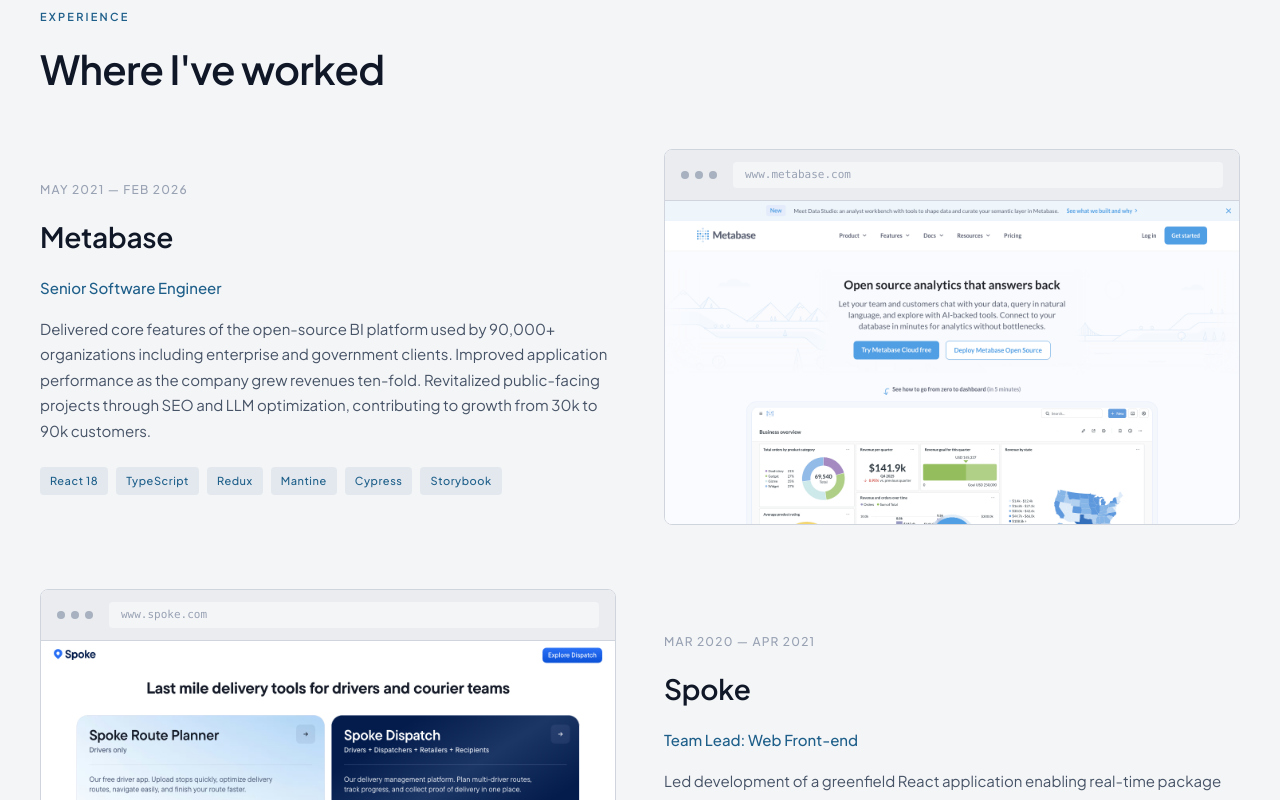
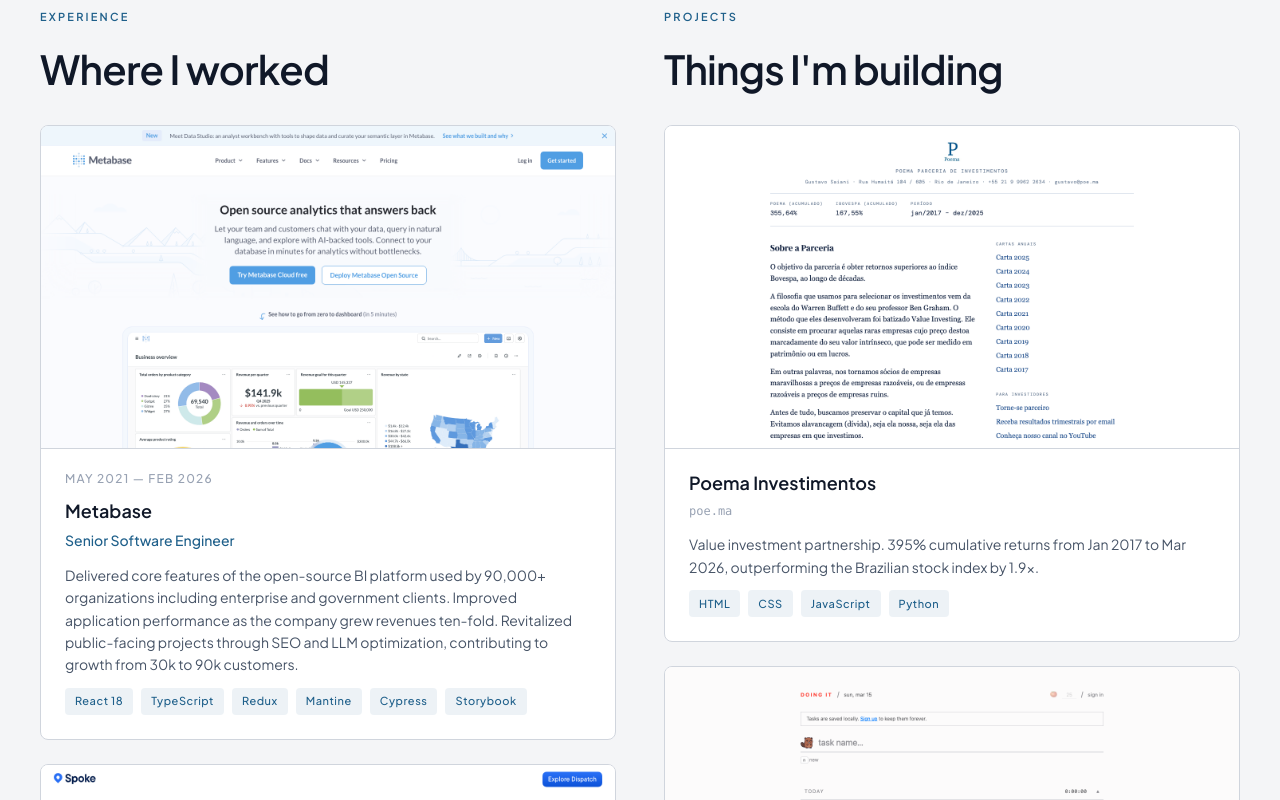
Before and after one commit to gusaiani/gustavosaiani.com, a Next.js app: page / in a window 1280 px wide. Shown: the part 400-1200 px from the top of the page. Built offline with nearby package versions, Linux system fonts and the light colour scheme.

Commit message:
Unify experience and projects into two-column card layout (#8) (#8)
Left column shows work history, right column shows projects — both
as image-above-text cards. Adds tech tags to every project. Removes
the alternating browser-mockup layout and unused BrowserFrame component.

```diff
--- a/app/globals.css
+++ b/app/globals.css
@@ -249,33 +249,60 @@
   margin: 0;
 }
 
-/* ── EXPERIENCE CARDS ── */
+/* ── TWO-COLUMN LAYOUT ── */
 
-.experience-list {
-  display: flex;
-  flex-direction: column;
-  gap: 4rem;
-}
-
-.exp-card {
+.two-col-layout {
   display: grid;
   grid-template-columns: 1fr 1fr;
   gap: 3rem;
-  align-items: center;
+  align-items: start;
 }
 
-.exp-card:nth-child(even) {
-  direction: rtl;
+.col .section-header {
+  margin-bottom: 1.5rem;
 }
 
-.exp-card:nth-child(even) > * {
-  direction: ltr;
+.card-list {
+  display: flex;
+  flex-direction: column;
+  gap: 1.5rem;
 }
 
-.exp-info {
-  display: flex;
-  flex-direction: column;
-  gap: 1rem;
+.card {
+  background: var(--bg-card);
+  border: 1px solid var(--border);
+  border-radius: var(--radius);
+  overflow: hidden;
+  transition: border-color 0.3s, transform 0.3s, box-shadow 0.3s;
+  display: block;
+}
+
+.card:hover {
+  border-color: var(--border-hover);
+  transform: translateY(-2px);
+  box-shadow: 0 8px 32px rgba(0, 0, 0, 0.06);
+}
+
+.card-thumb {
+  aspect-ratio: 16 / 9;
+  overflow: hidden;
+  border-bottom: 1px solid var(--border);
+}
+
+.card-thumb img {
+  width: 100%;
+  height: 100%;
+  object-fit: cover;
+  object-position: top;
+  transition: transform 0.4s ease;
+}
+
+.card:hover .card-thumb img {
+  transform: scale(1.02);
+}
+
+.card-body {
+  padding: 1.25rem 1.5rem 1.5rem;
 }
 
 .exp-period {
@@ -284,43 +311,46 @@
   letter-spacing: 0.1em;
   text-transform: uppercase;
   color: var(--text-muted);
+  display: block;
+  margin-bottom: 0.5rem;
 }
 
-.exp-company {
-  font-size: 1.75rem;
+.exp-role {
+  font-size: 0.875rem;
+  color: var(--accent);
+  font-weight: 500;
+  display: block;
+  margin-bottom: 0.75rem;
+}
+
+.card-name {
+  font-size: 1.125rem;
   font-weight: 600;
-  letter-spacing: -0.01em;
+  margin-bottom: 0.25rem;
   color: var(--text-primary);
 }
 
-.exp-company a {
-  transition: color 0.2s;
+.card-url {
+  font-size: 0.75rem;
+  color: var(--text-muted);
+  font-family: ui-monospace, "SF Mono", "Cascadia Code", "Segoe UI Mono", Menlo, monospace;
+  margin-bottom: 0.75rem;
 }
 
-.exp-company a:hover {
-  color: var(--accent);
+.card-description {
+  font-size: 0.875rem;
+  color: var(--text-secondary);
+  line-height: 1.6;
 }
 
-.exp-role {
-  font-size: 0.9375rem;
-  color: var(--accent);
-  font-weight: 500;
-}
-
-.exp-desc {
-  font-size: 0.9375rem;
-  color: var(--text-secondary);
-  line-height: 1.7;
-}
-
-.exp-tech {
+.card-tech {
   display: flex;
   flex-wrap: wrap;
   gap: 0.5rem;
-  margin-top: 0.5rem;
+  margin-top: 0.75rem;
 }
 
-.exp-tech span {
+.card-tech span {
   font-size: 0.6875rem;
   font-weight: 500;
   letter-spacing: 0.05em;
@@ -330,133 +360,6 @@
   border-radius: 4px;
 }
 
-/* ── BROWSER MOCKUP ── */
-
-.browser-frame {
-  background: var(--bg-card);
-  border-radius: var(--radius);
-  border: 1px solid var(--border);
-  overflow: hidden;
-  transition: border-color 0.3s, box-shadow 0.3s;
-}
-
-.browser-frame:hover {
-  border-color: var(--border-hover);
-  box-shadow: 0 8px 40px rgba(0, 0, 0, 0.08);
-}
-
-.browser-chrome {
-  display: flex;
-  align-items: center;
-  gap: 0.5rem;
-  padding: 0.75rem 1rem;
-  background: var(--bg-elevated);
-  border-bottom: 1px solid var(--border);
-}
-
-.browser-dots {
-  display: flex;
-  gap: 6px;
-}
-
-.browser-dot {
-  width: 8px;
-  height: 8px;
-  border-radius: 50%;
-  background: var(--border-hover);
-}
-
-.browser-url {
-  flex: 1;
-  font-size: 0.6875rem;
-  color: var(--text-muted);
-  background: var(--bg);
-  padding: 0.25rem 0.75rem;
-  border-radius: 4px;
-  margin-left: 0.5rem;
-  font-family: ui-monospace, "SF Mono", "Cascadia Code", "Segoe UI Mono", Menlo, monospace;
-}
-
-.browser-viewport {
-  position: relative;
-  overflow: hidden;
-  aspect-ratio: 16 / 9;
-}
-
-.browser-viewport img {
-  width: 100%;
-  height: 100%;
-  object-fit: cover;
-  object-position: top;
-}
-
-/* ── SIDE PROJECTS ── */
-
-.projects-grid {
-  display: grid;
-  grid-template-columns: repeat(2, 1fr);
-  gap: 1.5rem;
-}
-
-.project-card {
-  background: var(--bg-card);
-  border: 1px solid var(--border);
-  border-radius: var(--radius);
-  overflow: hidden;
-  transition: border-color 0.3s, transform 0.3s, box-shadow 0.3s;
-}
-
-.project-card:hover {
-  border-color: var(--border-hover);
-  transform: translateY(-2px);
-  box-shadow: 0 8px 32px rgba(0, 0, 0, 0.06);
-}
-
-.project-thumb {
-  aspect-ratio: 16 / 9;
-  overflow: hidden;
-  border-bottom: 1px solid var(--border);
-}
-
-.project-thumb img {
-  width: 100%;
-  height: 100%;
-  object-fit: cover;
-  object-position: top;
-  transition: transform 0.4s ease;
-}
-
-.project-card:hover .project-thumb img {
-  transform: scale(1.02);
-}
-
-.project-body {
-  padding: 1.25rem 1.5rem 1.5rem;
-}
-
-.project-name {
-  font-size: 1.125rem;
-  font-weight: 600;
-  margin-bottom: 0.25rem;
-  color: var(--text-primary);
-}
-
-.project-name a:hover {
-  color: var(--accent);
-}
-
-.project-url {
-  font-size: 0.75rem;
-  color: var(--text-muted);
-  font-family: ui-monospace, "SF Mono", "Cascadia Code", "Segoe UI Mono", Menlo, monospace;
-  margin-bottom: 0.75rem;
-}
-
-.project-description {
-  font-size: 0.875rem;
-  color: var(--text-secondary);
-  line-height: 1.6;
-}
 
 /* ── SKILLS ── */
 
@@ -560,16 +463,7 @@
 /* ── RESPONSIVE ── */
 
 @media (max-width: 900px) {
-  .exp-card {
-    grid-template-columns: 1fr;
-    gap: 1.5rem;
-  }
-
-  .exp-card:nth-child(even) {
-    direction: ltr;
-  }
-
-  .projects-grid {
+  .two-col-layout {
     grid-template-columns: 1fr;
   }
 
--- a/app/page.tsx
+++ b/app/page.tsx
@@ -41,7 +41,7 @@
   },
 ];
 
-const sideProjects = [
+const projects = [
   {
     name: "Poema Investimentos",
     url: "https://poe.ma",
@@ -49,6 +49,7 @@
     description:
       "Value investment partnership. 395% cumulative returns from Jan 2017 to Mar 2026, outperforming the Brazilian stock index by 1.9x.",
     image: "/images/poema.png",
+    tech: ["HTML", "CSS", "JavaScript", "Python"],
   },
   {
     name: "Doing It",
@@ -56,6 +57,7 @@
     domain: "doingit.online",
     description: "Minimalist task and time tracker. Type a task name and start the clock.",
     image: "/images/doingit.png",
+    tech: ["Python", "FastAPI", "PostgreSQL", "Playwright", "Stripe", "Docker"],
   },
   {
     name: "Sponda",
@@ -64,6 +66,7 @@
     description:
       "Financial indicators for Brazilian public companies, built for value investors.",
     image: "/images/sponda.png",
+    tech: ["Next.js", "React", "TypeScript", "Django", "PostgreSQL", "Tailwind CSS", "Docker"],
   },
   {
     name: "Swankdown",
@@ -72,6 +75,7 @@
     description:
       "Transforms Markdown into beautifully typeset reading pages with refined typography.",
     image: "/images/swankdown.png",
+    tech: ["Node.js", "JavaScript"],
   },
   {
     name: "Art Portfolio",
@@ -79,6 +83,7 @@
     domain: "gustavosaiani.art.br",
     description: "Paintings portfolio.",
     image: "/images/artbr.png",
+    tech: ["React", "React Router"],
   },
   {
     name: "AI Engineering",
@@ -87,6 +92,7 @@
     description:
       "Project-based AI engineering curriculum. 13 modules from LLM API basics to multi-agent systems, built for portfolio over credentials.",
     image: "/images/ai-engineering.png",
+    tech: ["Python", "Anthropic SDK", "OpenAI SDK"],
   },
 ];
 
@@ -97,32 +103,6 @@
   "Tools & Infra": ["Claude Code", "Gemini", "AWS", "Docker", "Django", "PostgreSQL", "GraphQL", "ESLint", "Prettier", "GitHub"],
 };
 
-function BrowserFrame({
-  url,
-  image,
-  alt,
-}: {
-  url: string;
-  image: string;
-  alt: string;
-}) {
-  const displayUrl = url.replace("https://", "");
-  return (
-    <a href={url} target="_blank" rel="noopener noreferrer" className="browser-frame">
-      <div className="browser-chrome">
-        <div className="browser-dots">
-          <span className="browser-dot" />
-          <span className="browser-dot" />
-          <span className="browser-dot" />
-        </div>
-        <span className="browser-url">{displayUrl}</span>
-      </div>
-      <div className="browser-viewport">
-        <img src={image} alt={alt} loading="lazy" />
-      </div>
-    </a>
-  );
-}
 
 export default function Home() {
   return (
@@ -181,66 +161,77 @@
         </div>
       </section>
 
-      {/* Experience */}
+      {/* Experience & Projects */}
       <hr className="section-divider" />
       <section id="experience" className="section">
         <div className="section-inner">
+          <div className="two-col-layout">
+            {/* Left column: Where I worked */}
+            <div className="col">
               <div className="section-header">
                 <p className="section-label">Experience</p>
-            <h2 id="where-ive-worked" className="section-title">Where I&apos;ve worked</h2>
+                <h2 id="where-ive-worked" className="section-title">Where I worked</h2>
               </div>
-          <div className="experience-list">
+              <div className="card-list">
                 {experience.map((exp) => (
-              <div key={exp.company} className="exp-card">
-                <div className="exp-info">
+                  <a
+                    key={exp.company}
+                    href={exp.url}
+                    target="_blank"
+                    rel="noopener noreferrer"
+                    className="card"
+                  >
+                    <div className="card-thumb">
+                      <img src={exp.image} alt={`${exp.company} screenshot`} loading="lazy" />
+                    </div>
+                    <div className="card-body">
                       <span className="exp-period">{exp.period}</span>
-                  <h3 id={exp.company.toLowerCase().replace(/\s+/g, "-")} className="exp-company">
-                    <a href={exp.url} target="_blank" rel="noopener noreferrer">
-                      {exp.company}
-                    </a>
-                  </h3>
+                      <h3 id={exp.company.toLowerCase().replace(/\s+/g, "-")} className="card-name">{exp.company}</h3>
                       <span className="exp-role">{exp.role}</span>
-                  <p className="exp-desc">{exp.description}</p>
-                  <div className="exp-tech">
+                      <p className="card-description">{exp.description}</p>
+                      <div className="card-tech">
                         {exp.tech.map((t) => (
                           <span key={t}>{t}</span>
                         ))}
                       </div>
                     </div>
-                <BrowserFrame url={exp.url} image={exp.image} alt={`${exp.company} screenshot`} />
-              </div>
+                  </a>
                 ))}
               </div>
             </div>
-      </section>
 
-      {/* Side Projects */}
-      <hr className="section-divider" />
-      <section id="projects" className="section">
-        <div className="section-inner">
+            {/* Right column: Projects */}
+            <div className="col" id="projects">
               <div className="section-header">
-            <p className="section-label">Side Projects</p>
+                <p className="section-label">Projects</p>
                 <h2 id="things-im-building" className="section-title">Things I&apos;m building</h2>
               </div>
-          <div className="projects-grid">
-            {sideProjects.map((proj) => (
+              <div className="card-list">
+                {projects.map((proj) => (
                   <a
                     key={proj.name}
                     href={proj.url}
                     target="_blank"
                     rel="noopener noreferrer"
-                className="project-card"
+                    className="card"
                   >
-                <div className="project-thumb">
+                    <div className="card-thumb">
                       <img src={proj.image} alt={`${proj.name} screenshot`} loading="lazy" />
                     </div>
-                <div className="project-body">
-                  <h3 id={proj.name.toLowerCase().replace(/\s+/g, "-")} className="project-name">{proj.name}</h3>
-                  <p className="project-url">{proj.domain}</p>
-                  <p className="project-description">{proj.description}</p>
+                    <div className="card-body">
+                      <h3 id={proj.name.toLowerCase().replace(/\s+/g, "-")} className="card-name">{proj.name}</h3>
+                      <p className="card-url">{proj.domain}</p>
+                      <p className="card-description">{proj.description}</p>
+                      <div className="card-tech">
+                        {proj.tech.map((t) => (
+                          <span key={t}>{t}</span>
+                        ))}
+                      </div>
                     </div>
                   </a>
                 ))}
+              </div>
+            </div>
           </div>
         </div>
       </section>
```
Lines whose indentation alone changed are shown as unchanged.
